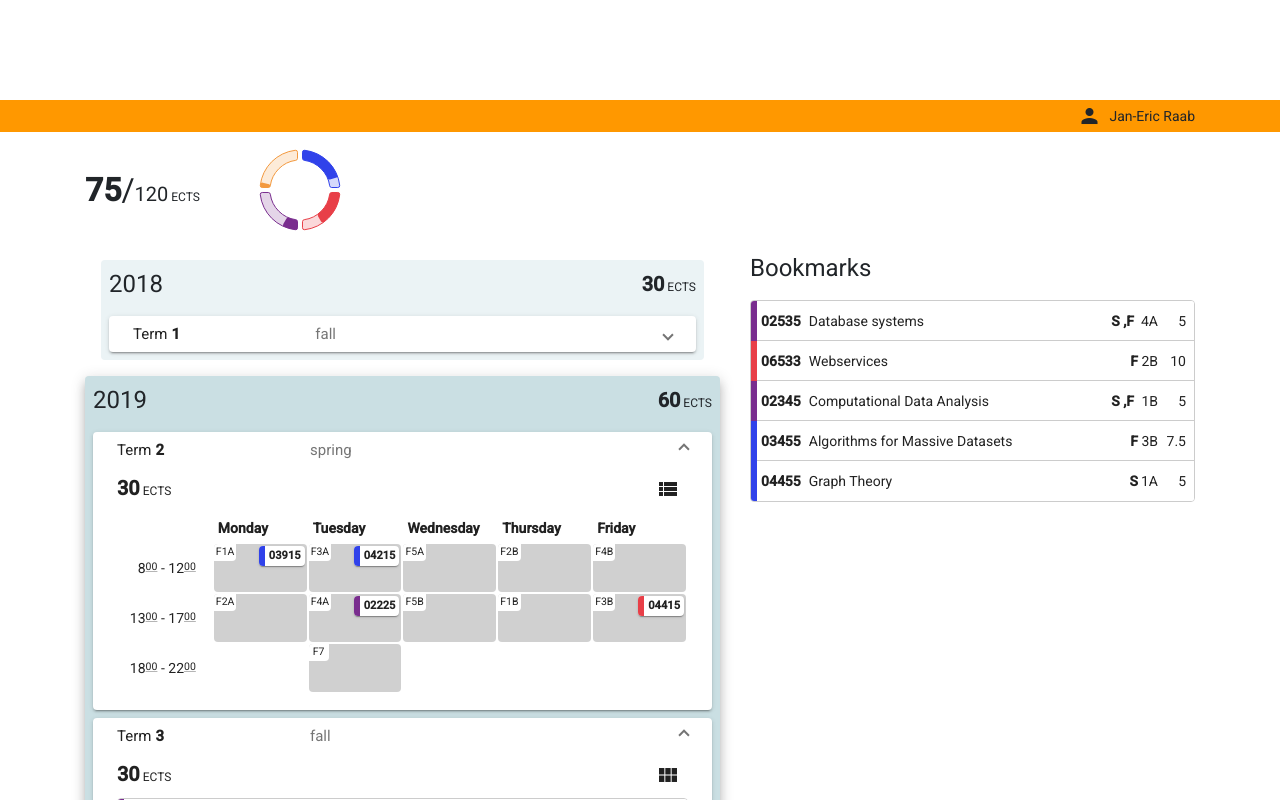
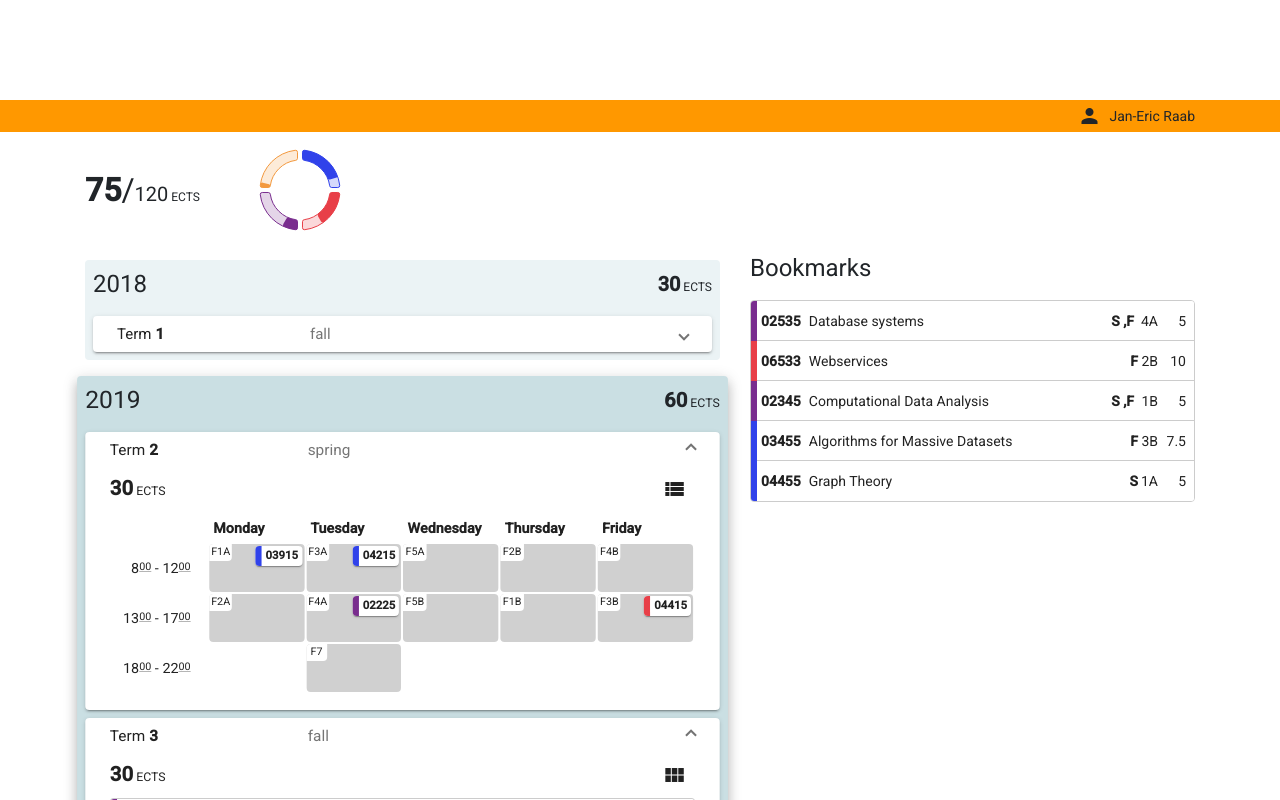
Before and after one commit to Sn0oze/studyPlanner, an Angular app in the folder study-planner-app/: page /planner in a window 1280 px wide. Shown: the top 800 px of the page. Built offline with nearby package versions, Linux system fonts and the light colour scheme.

Commit message:
changed current academic year effect to use xScale instead of padding

```diff
--- a/study-planner-app/src/app/planner/components/academic-year/academic-year.component.scss
+++ b/study-planner-app/src/app/planner/components/academic-year/academic-year.component.scss
@@ -1,5 +1,4 @@
 @use "variables";
-$side-margin: 1rem;
 
 :host{
   display: block;
@@ -9,10 +8,6 @@ $side-margin: 1rem;
   background-color: lighten(variables.$bg-light, 10%);
   &.active{
     background-color: variables.$bg-light;
-    // box-shadow: 0 0 0 1px rgba(0,0,0,.87);
-  }
-  &:not(.active){
-    margin-left: $side-margin;
-    margin-right: $side-margin;
+    transform: scaleX(1.025);
   }
 }
```
